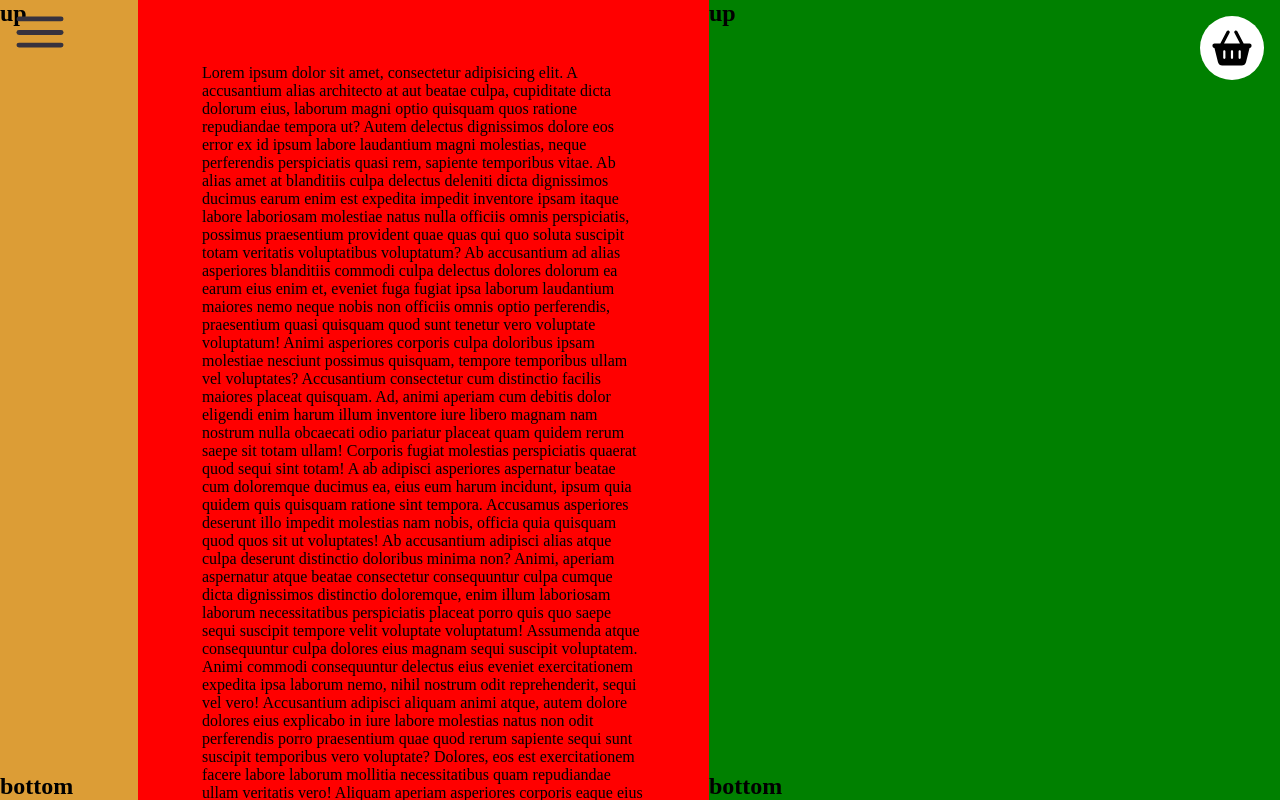
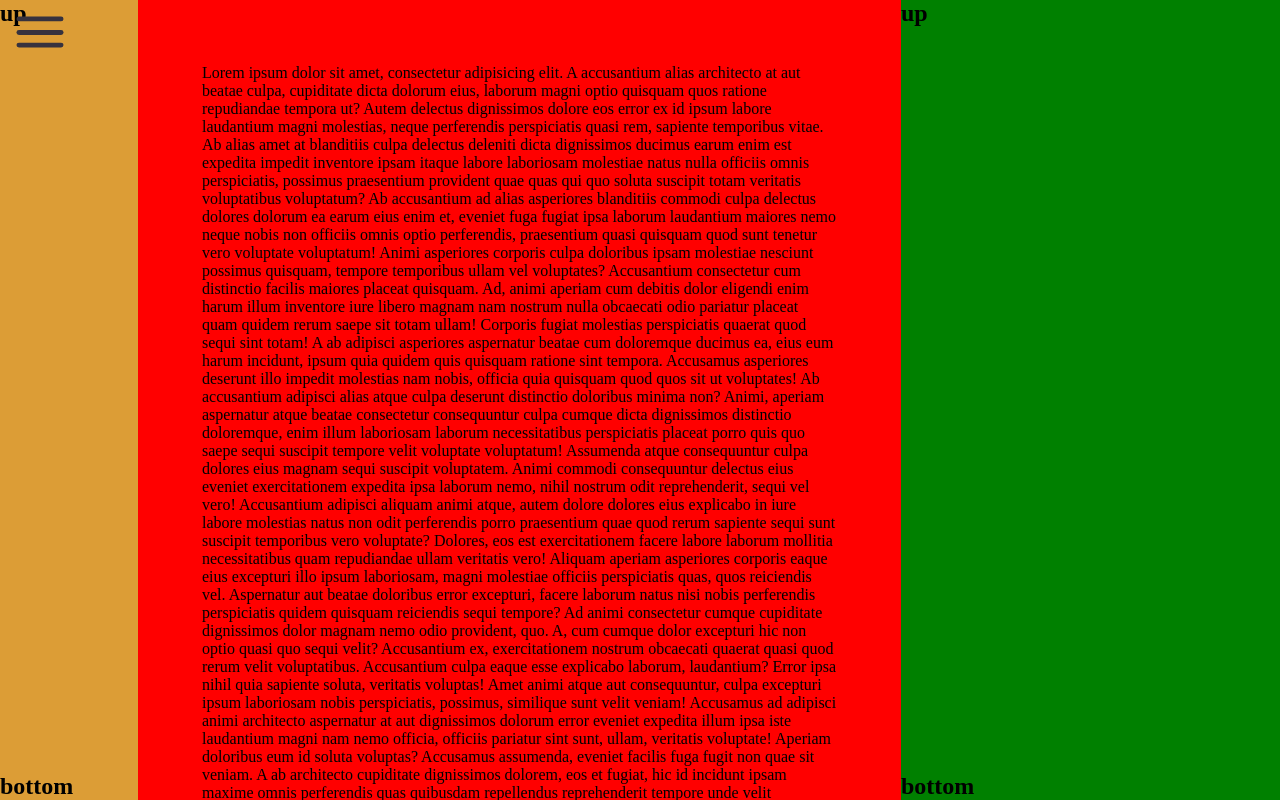
Before and after one commit to mjerta/hotel-california-frontend, a React (Vite) app: page / in a window 1280 px wide. Built offline with nearby package versions, Linux system fonts and the light colour scheme.

Commit message:
Added some logic to prevent shopping card wont dissapear

```diff
--- a/src/components/general-components/SideBar/SideBar.css
+++ b/src/components/general-components/SideBar/SideBar.css
@@ -10,7 +10,7 @@
   position: absolute;
   width: 100%;
   left: 0;
-
+  overflow: hidden;
 }
 .sidebar-content {
   display: none;
@@ -19,13 +19,10 @@
   justify-content: space-between;
 }
 
-.sidebar-full-screen {
-  flex-basis: 100%;
-}
 
 .shoppingcard-img {
   height: 4rem;
-  top: 1rem;
+  bottom: 1rem;
   right: 1rem;
   position: absolute;
   cursor: pointer;
@@ -41,4 +38,13 @@
   .sidebar-content {
     display: flex;
   }
+
+
+  .shoppingcard-img {
+    display: none;
+  }
+
+  .shopping-card-img-enforce {
+    display: flex;
+  }
 }
--- a/src/components/general-components/SideBar/SideBar.jsx
+++ b/src/components/general-components/SideBar/SideBar.jsx
@@ -9,12 +9,12 @@ function SideBar({variant}) {
 
   return (
     <>
+      <img
+        onClick={() => setOpenSideBar(prev => !prev)}
+        className={`shoppingcard-img ${openSideBar ? "shopping-card-img-enforce" : ""}`}
+        src={shoppingcard} alt=""
+      />
       <aside className={`sidebar ${variant} ${openSideBar ? "sidebar-full-screen" : ""}`}>
-        <img
-          onClick={() => setOpenSideBar(prev => !prev)}
-          className={"shoppingcard-img"}
-          src={shoppingcard} alt=""
-        />
         <div
           className={`sidebar-content`}
         >
--- a/src/pages/menu/MenuPage.jsx
+++ b/src/pages/menu/MenuPage.jsx
@@ -23,7 +23,7 @@ function MenuPage() {
         {/*  Button component   - web confirmed  a cookie will be set of the order reference or the id depending the user is logged in or not - an interval of 10 or 20 seconds will be set*/}
       </MainContent>
       <SideBar
-        variant={"sidebar-big"}
+        variant={"sidebar-small"}
       />
     </>
   );
```
